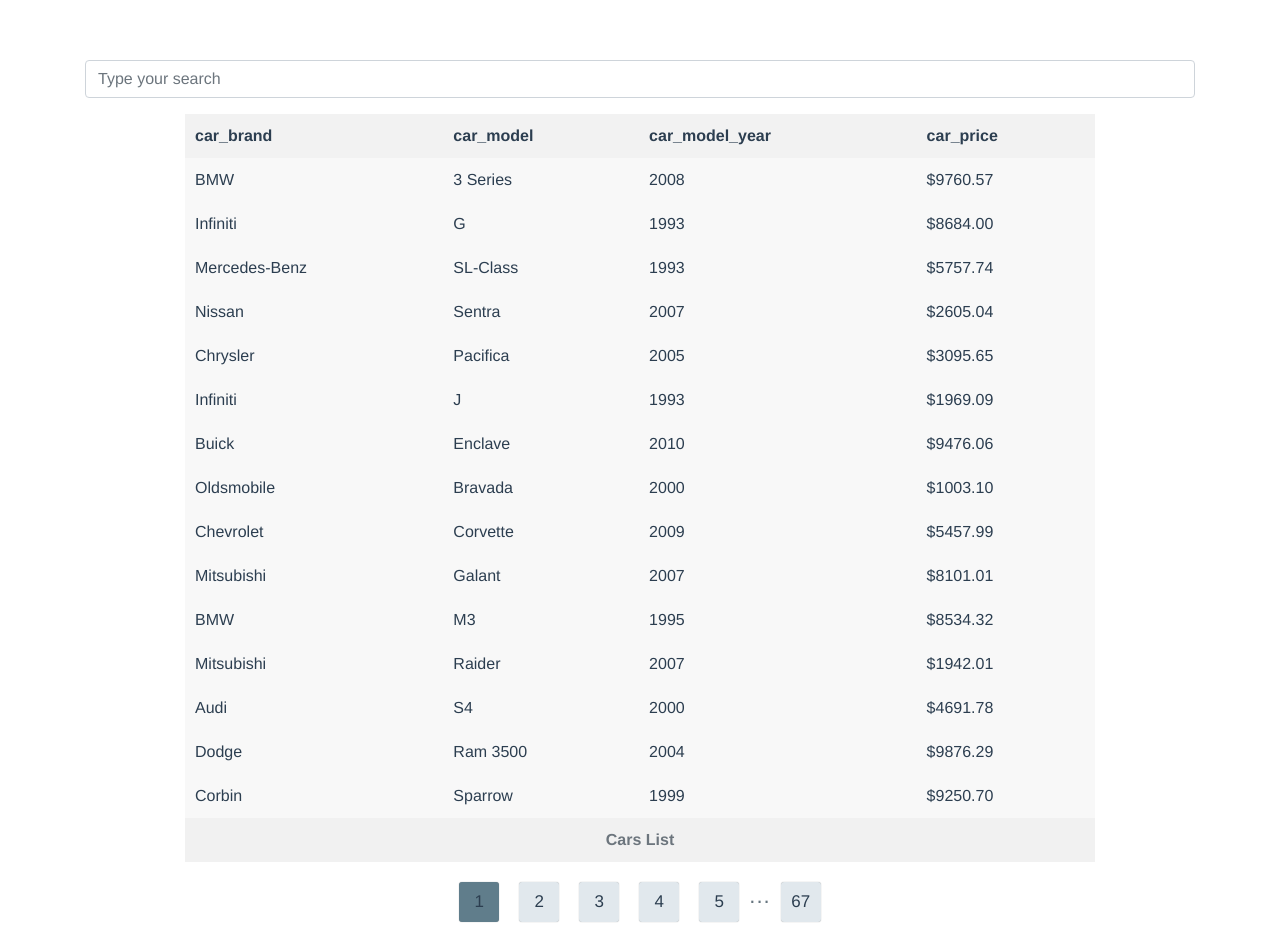
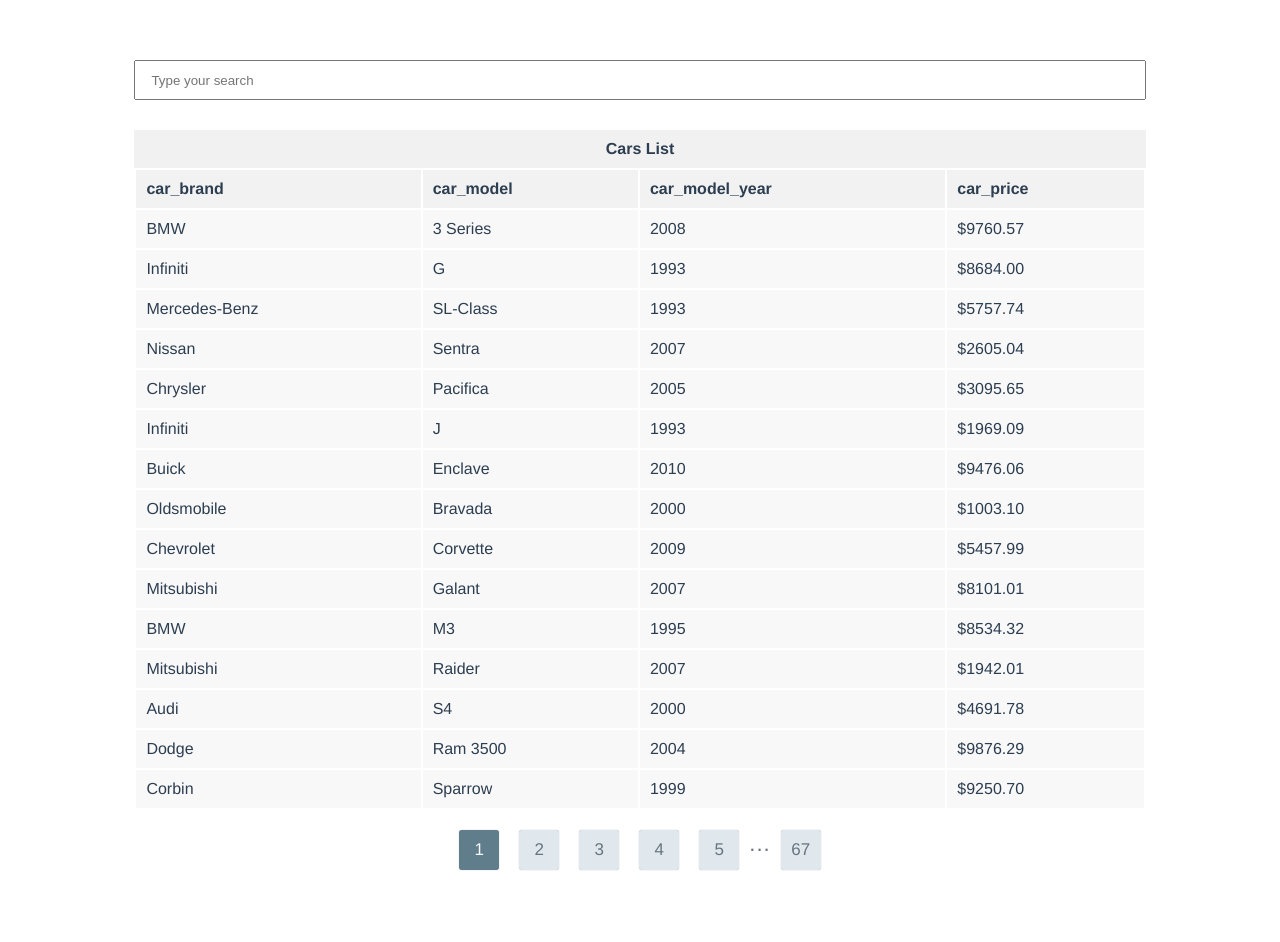
Before and after one commit to jfrosorio/vue-table-pro, a Vue app: page / in a window 1280 px wide. After the commit the page ends 890 px from the top, so only its background shows below. Built offline with nearby package versions, Linux system fonts and the light colour scheme.

Commit message:
[feature/#6-search-component] Search feature development

```diff
--- /dev/null
+++ b/public/css/styles.css
@@ -0,0 +1,14 @@
+.container{
+    width: 80%;
+    margin: auto;
+}
+
+/*== Search input
+ */
+.vuetable__search-input{
+    width: 100%;
+    height: 3em;
+    margin-bottom: 30px;
+    padding: 4px 15px;
+    box-sizing: border-box;
+}
--- a/public/index.html
+++ b/public/index.html
@@ -6,8 +6,7 @@
   <meta name="viewport" content="width=device-width,initial-scale=1.0">
   <link rel="icon" href="<%= BASE_URL %>favicon.ico">
   <title>Vue Table Pro</title>
-  <link rel="stylesheet" href="https://stackpath.bootstrapcdn.com/bootstrap/4.1.3/css/bootstrap.min.css"
-        integrity="sha384-MCw98/SFnGE8fJT3GXwEOngsV7Zt27NXFoaoApmYm81iuXoPkFOJwJ8ERdknLPMO" crossorigin="anonymous">
+  <link rel="stylesheet" type="text/css" href="css/styles.css">
 </head>
 <body>
 <div class="container">
--- a/src/App.vue
+++ b/src/App.vue
@@ -1,13 +1,6 @@
 <template>
   <div id="app">
     <VueTablePro :config=config>
-      <div slot="searchBar" class="form-group">
-        <Search
-            placeholder="Type your search"
-            className="form-control"
-        >
-        </Search>
-      </div>
     </VueTablePro>
   </div>
 </template>
@@ -32,6 +25,10 @@
         pagination: {
           perPage: 15,
           size: 6
+        },
+        search: {
+          placeholder: 'Type your search',
+          className: 'vuetable__search-input'
         }
       }
     }
--- a/src/components/Features/Search.vue
+++ b/src/components/Features/Search.vue
@@ -1,8 +1,8 @@
 <template>
   <input
       type="text"
-      :class="className"
-      :placeholder="placeholder"
+      :class="config.className"
+      :placeholder="config.placeholder"
       v-model="value"
       @input="_search"
   >
@@ -18,11 +18,32 @@
   },
   props: {
     className: String,
-    placeholder: String
+    placeholder: String,
+    config: Object
   },
   methods: {
     _search () {
-      this.$emit('input', this.value)
+      const needle = this.value.toLowerCase()
+      const headers = this.$parent.config.headers
+      let rows = this.$parent.globalData
+
+      const data = rows.filter((row) => {
+        let hasMatch = false
+
+        for (let header of headers) {
+          if (row.hasOwnProperty(header)) {
+            const haystack = String(row[header]).toLowerCase()
+
+            hasMatch = haystack.includes(needle)
+
+            if (hasMatch) break
+          }
+        }
+
+        return hasMatch
+      })
+
+      this.$emit('search', data)
     }
   }
 }
--- a/src/components/Table.vue
+++ b/src/components/Table.vue
@@ -1,13 +1,9 @@
 <template>
   <div class="vuetable">
-    <slot name="searchBar">
-      <Search
-          placeholder="Type your search"
-          className="form-control"
-      />
-    </slot>
-
-    <div @input="setShowData"></div>
+    <Search
+        :config=this.search
+        @search="setShowData"
+    />
 
     <table>
       <caption>{{ tableTitle }}</caption>
@@ -47,9 +43,11 @@
     return {
       tableTitle: this.config.title || 'Features Title',
       tableData: this.config.data || [],
+      globalData: [],
       showData: [],
       tableHeaders: this.config.headers || [],
-      Pagination: this.config.pagination || null
+      Pagination: this.config.pagination || null,
+      search: this.config.search
     }
   },
   methods: {
@@ -69,6 +67,8 @@
           this.showData.push(rowEntry)
         }
       })
+
+      this.globalData = this.showData
     },
     _addAllCollumns () {
       this.tableData.forEach((entry) => {
@@ -78,10 +78,11 @@
           }
         })
       })
+
       this.showData = this.tableData
+      this.globalData = this.showData
     },
     setShowData (data) {
-      console.log(11111)
       this.showData = data
     }
   },
@@ -98,7 +99,6 @@
 <style scoped>
 table {
   width: 100%;
-  max-width: 910px;
   margin: 0 auto;
 }
 
```
